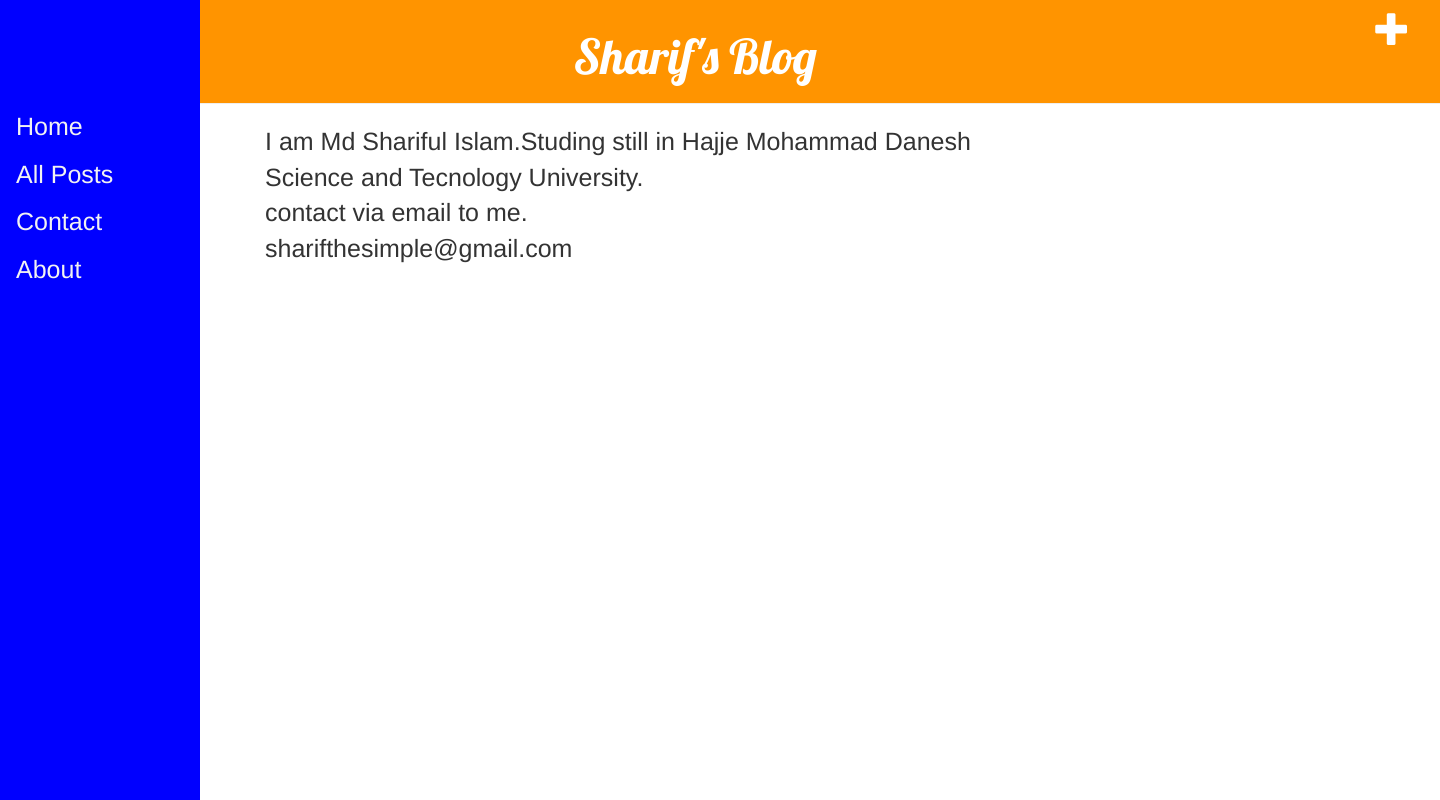
After one commit to sharif1302042/sharif-s-blog, a Django app: page /contact/ in a window 1440 px wide. The commit adds this page. Run offline with Django 3.2, Linux system fonts and the light colour scheme; some libraries are stand-ins or nearby versions.

Commit message:
modify css,add url and add views.

```diff
--- a/blog/static/css/blog.css
+++ b/blog/static/css/blog.css
@@ -1,7 +1,10 @@
 .page-header {
     background-color: #ff9400;
     margin-top: 0;
-    padding: 20px 20px 20px 40px;
+    padding: 10px 10px 10px 15px;
+    text-align: center;
+
+
 }
 
 .page-header h1, .page-header h1 a, .page-header h1 a:visited, .page-header h1 a:active {
@@ -11,7 +14,7 @@
 }
 
 .content {
-    margin-left: 40px;
+    margin-left: 250px;
 }
 
 h1, h2, h3, h4 {
@@ -44,3 +47,41 @@ h1, h2, h3, h4 {
 .post h1 a, .post h1 a:visited {
     color: #000000;
 }
+
+.paragraph{
+font-size: 25px;
+}
+
+
+
+.sidenav {
+    height: 100%; /* Full-height: remove this if you want "auto" height */
+    width: 200px; /* Set the width of the sidebar */
+    position: fixed; /* Fixed Sidebar (stay in place on scroll) */
+    z-index: 1; /* Stay on top */
+    top: 0px; /* Stay at the top */
+    left: 0;
+    background-color: blue; /* Black */
+    overflow-x: hidden; /* Disable horizontal scroll */
+    padding-top: 103px;
+
+
+}
+
+/* The navigation menu links */
+.sidenav a {
+    padding: 6px 8px 6px 16px;
+    text-decoration: none;
+    font-size: 25px;
+    color: #f2f2f2;
+    display: block;
+}
+
+/* When you mouse over the navigation links, change their color */
+.sidenav a:hover {
+    background-color: red;
+}
+@media screen and (max-height: 450px) {
+    .sidenav {padding-top: 15px;}
+    .sidenav a {font-size: 10px;}
+}
--- a/blog/templates/blog/base.html
+++ b/blog/templates/blog/base.html
@@ -7,11 +7,22 @@
         <link href='//fonts.googleapis.com/css?family=Lobster&subset=latin,latin-ext' rel='stylesheet' type='text/css'>
         <link rel="stylesheet" href="{% static 'css/blog.css' %}">
     </head>
+
     <body>
         <div class="page-header">
             <a href="{% url 'post_new' %}" class="top-menu"><span class="glyphicon glyphicon-plus"></span></a>
-            <h1><a href="/">Sharif's Blog</a></h1>
+            <h1><a href="{% url 'home' %}">Sharif's Blog</a></h1>
         </div>
+
+          <!-- Side navigation -->
+<div class="sidenav">
+    <a href="{% url 'home' %}">Home</a>
+    <a href="{% url 'all_post' %}">All Posts</a>
+     <a href="{% url 'contact' %}">Contact</a>
+
+     <a href="{% url 'about' %}">About</a>
+</div>
+
         <div class="content container">
             <div class="row">
                 <div class="col-md-8">
--- /dev/null
+++ b/blog/templates/blog/contact.html
@@ -0,0 +1,14 @@
+{% extends 'blog/base.html' %}
+
+{% block content %}
+<div class="paragraph">
+    <p>
+    I am Md Shariful Islam.Studing still in Hajje Mohammad Danesh Science
+    and Tecnology University.<br>
+    contact via email to me.<br>
+
+    sharifthesimple@gmail.com
+
+    </p>
+</div>
+{% endblock %}
--- a/blog/urls.py
+++ b/blog/urls.py
@@ -8,4 +8,8 @@ urlpatterns = [
     url(r'^post/(?P<pk>\d+)/$', views.post_detail, name='post_detail'),
     url(r'^post/new/$', views.post_new, name='post_new'),
     url(r'^post/(?P<pk>\d+)/edit/$', views.post_edit, name='post_edit'),
+    url(r'^all_post/$',views.all_post,name='all_post'),
+    url(r'^home/$', views.home, name='home'),
+    url(r'^about/$', views.about, name='about'),
+    url(r'^contact/$', views.contact, name='contact'),
 ]
--- a/blog/views.py
+++ b/blog/views.py
@@ -42,3 +42,17 @@ def post_edit(request, pk):
     else:
         form = PostForm(instance=post)
     return render(request, 'blog/post_edit.html', {'form': form})
+
+def all_post(request):
+    posts=Post.objects.filter(published_date__lte=timezone.now())
+    posts=posts.order_by('published_date')
+    return render(request,'blog/all_post.html',{'posts':posts})
+
+def home(request):
+    return render(request, 'blog/home.html', { })
+
+def about(request):
+    return render(request, 'blog/about.html', { })
+
+def contact(request):
+    return render(request, 'blog/contact.html', { })
```
Also changed, not shown: blog/templates/blog/about.html (added, +12 -0 lines), blog/templates/blog/all_post.html (added, +13 -0 lines), blog/templates/blog/home.html (added, +9 -0 lines).
